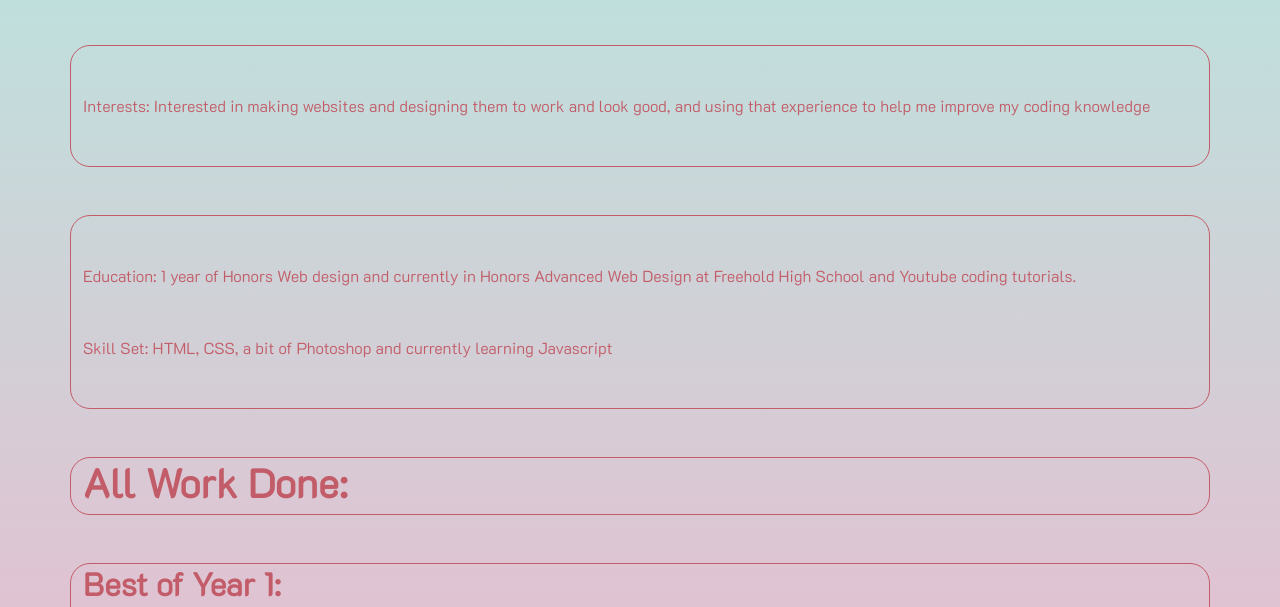
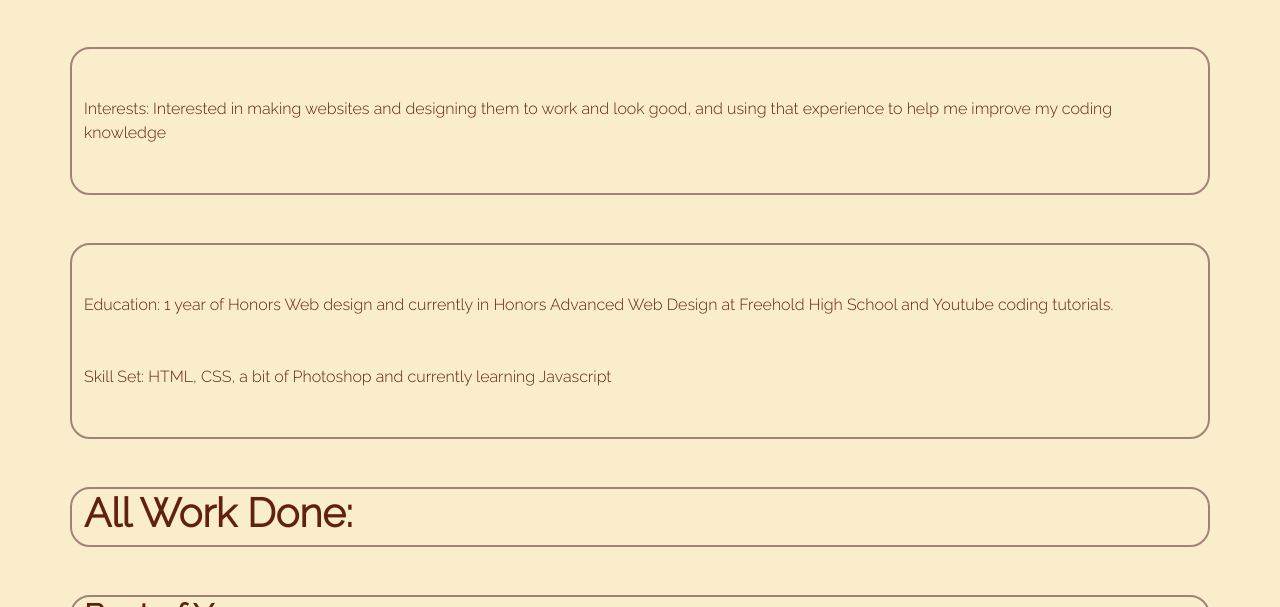
Before and after one commit to Giorios/portfolio2, a plain HTML site: page index.html in a window 1280 px wide. Shown: the part 258-865 px from the top of the page. Drawn offline with nearby package versions, Linux system fonts and the light colour scheme.

Commit message:
changed background and text colors, changed font

```diff
--- a/css/styles.css
+++ b/css/styles.css
@@ -1,16 +1,17 @@
 .container {
-  border: 1px solid;
-  color: #c25c68;
+  border: 2px solid;
+  color: #61210F;
   border-radius: 20px;
+  border-color: #A18276;
 }
 
 .background {
   min-height: 2000px;
-  background-image: linear-gradient(rgba(178, 236, 225), #f5b0cb, #f3e3d5);
+  background-color: #F9EDCC;
 }
 
 .tas {
-  font-family: "K2D", sans-serif;
+  font-family: 'Raleway', sans-serif;
 }
 .button {
   background-color: #f49abe;
--- a/index.html
+++ b/index.html
@@ -15,7 +15,7 @@
 <body>
   <link rel="preconnect" href="https://fonts.googleapis.com" />
   <link rel="preconnect" href="https://fonts.gstatic.com" crossorigin />
-  <link href="https://fonts.googleapis.com/css2?family=K2D:wght@300&display=swap" rel="stylesheet" />
+  <link href="https://fonts.googleapis.com/css2?family=Raleway:wght@300&display=swap" rel="stylesheet" />
   <div class="background">
     <link href="https://unpkg.com/aos@2.3.1/dist/aos.css" rel="stylesheet" />
 
--- a/sandbox.config.json
+++ /dev/null
@@ -1,3 +0,0 @@
-{
-  "template": "static"
-}
```
Also changed, not shown: package.json (deleted, +0 -28 lines), .codesandbox/workspace.json (deleted), README.md (deleted).
